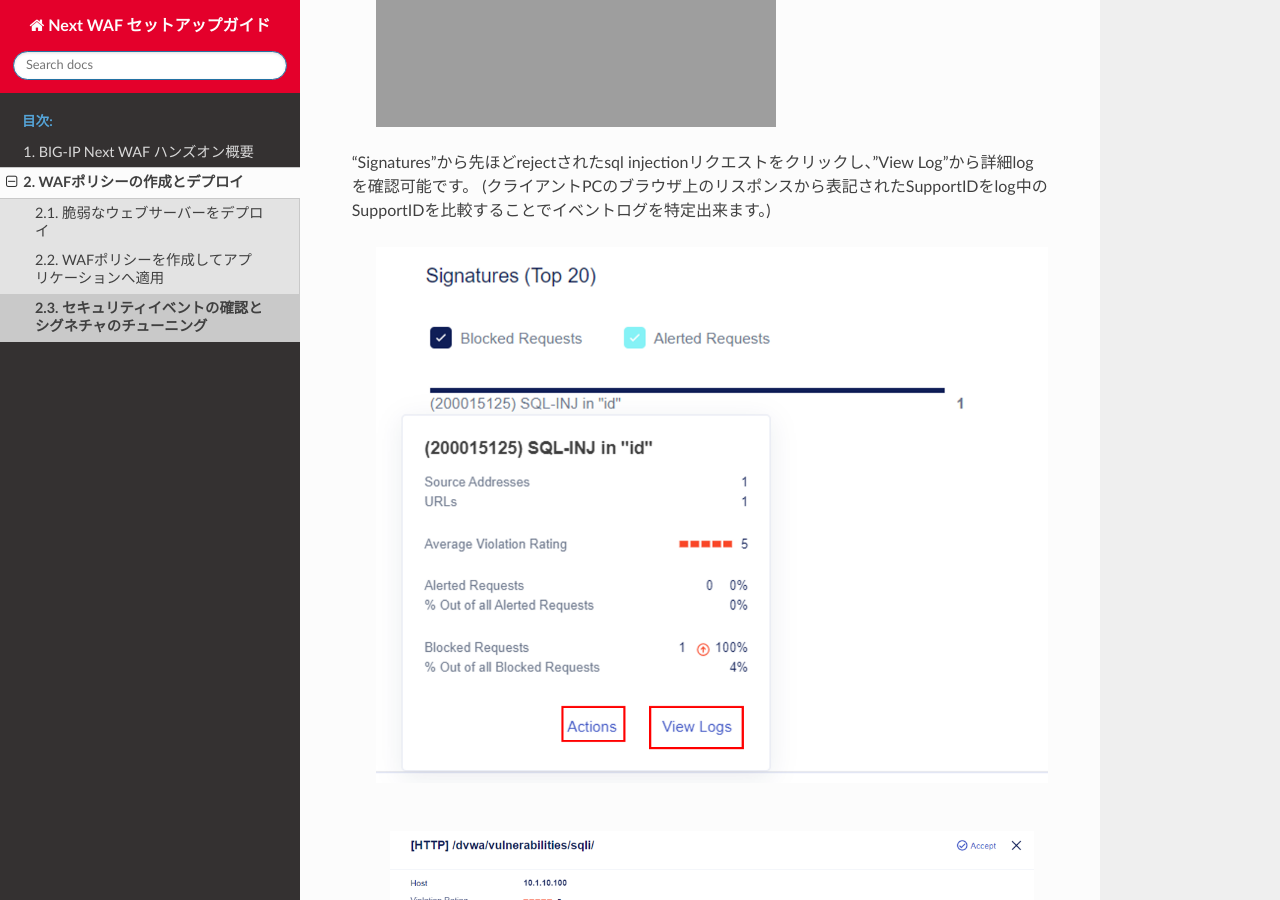
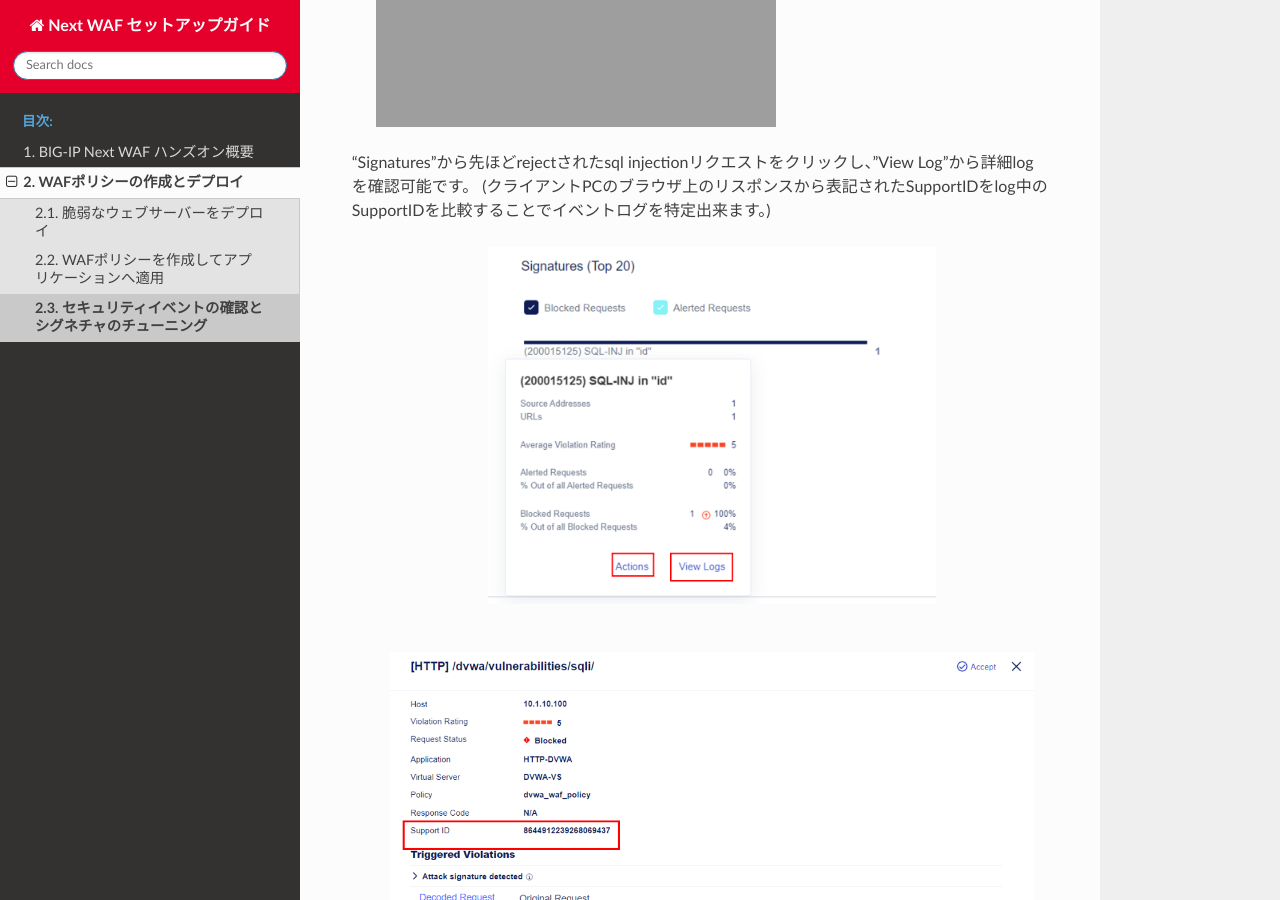
Before and after one commit to BeF5/f5j-easy-setup-next-waf, a Sphinx documentation site: the page built from docs/content02/module03/module03.rst, in a window 1280 px wide and 900 px high, scrolled down 626 px. Built offline with Sphinx 7.4.7 and the Read the Docs theme 2.0.0, drawn with Linux system fonts in a browser that asks for light colours.

Commit message:
Update module03.rst

```diff
--- a/docs/content02/module03/module03.rst
+++ b/docs/content02/module03/module03.rst
@@ -17,8 +17,8 @@
 (クライアントPCのブラウザ上のリスポンスから表記されたSupportIDをlog中のSupportIDを比較することでイベントログを特定出来ます。)
 
 
-   .. image:: images/Picture2.png
-      :scale: 30%
+   .. figure:: images/Picture2.png
+      :scale: 20%
       :align: center
    |
 
@@ -37,14 +37,14 @@
 “Save” > “Deploy” でシグネチャのoverrideを適用して、クライアントから再度SQLインジェクション攻撃をする際、リクエストはrejectされません。
 
 
-   .. image:: images/Picture5.png
-      :scale: 30%
+   .. figure:: images/Picture5.png
+      :scale: 50%
       :align: center
    |
 
 また、Event Logsからはリクエストログを確認出来ます。
 
-   .. image:: images/Picture6.png
-      :scale: 30%
+   .. figure:: images/Picture6.png
+      :scale: 50%
       :align: center
    |
```
